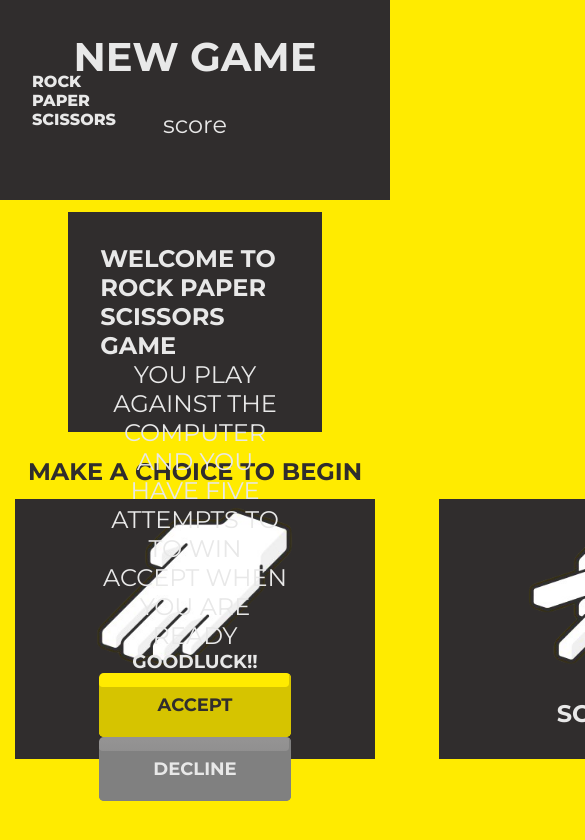
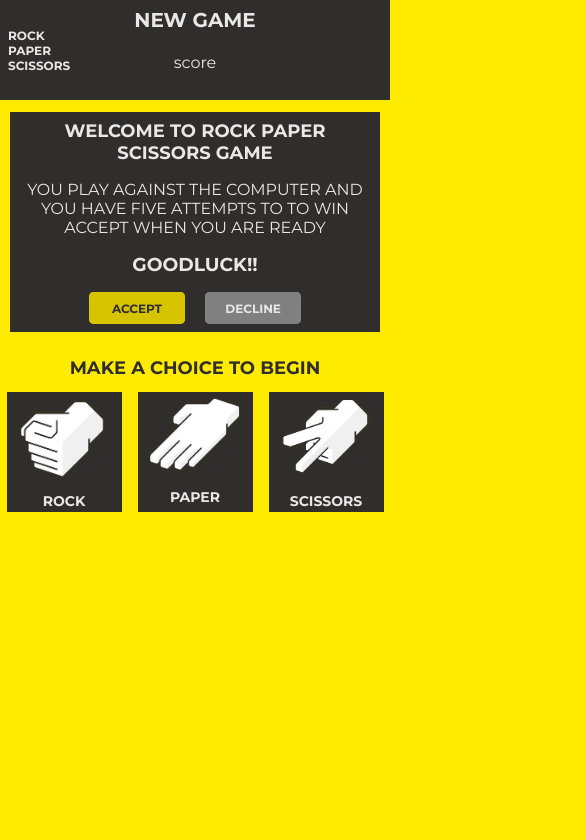
Before and after one commit to BlckTitan/rps_game, a plain HTML site: page index.html in a window 390 px wide. Shown: the top 840 px of the page, 585 px wide, since content can reach past the window. Drawn offline with Linux system fonts and the light colour scheme.

Commit message:
responsiveness for max-width 600px

```diff
--- /dev/null
+++ b/css/responsive.css
@@ -0,0 +1,148 @@
+@import url('./style.css');
+@media screen and (max-width: 540px) {
+    header{
+        width: 100%;
+        height: 100px;
+        display: flex;
+        justify-content: space-between;
+        align-items: center;
+        padding: 0.5rem;
+    }
+    header > div.title{
+        width: 10%;
+        height: 100%;
+    }
+    header > div.miscellaneous{
+        display: hidden;
+    }
+    header > div.title > span{
+        font-size: 12px;
+        font-weight: 600;
+    }
+    header > div.announcement > div.roundDisplay{
+        font-size: 20px;
+        font-weight: 600;
+    }
+    header > div.announcement > div.scoreDisplay{
+        font-size: 16px;
+    }
+    header > div.announcement > div.messageDisplay{
+        font-size: 16px;
+        font-weight: 600;
+    }
+    main > section.stage > div.preGameInfo,
+    main > section.stage > div.postGameInfo{
+        text-align: center;
+        background-color: #302D2D;
+        color: #e8e8e8;
+        width: 95%;
+        height: 220px;
+        position: absolute;
+        padding: 0.5rem;
+        display: flex;
+        flex-direction: column;
+        align-items: center;
+        justify-content: space-between;
+    }
+    main > section.stage > div.preGameInfo > h1,
+    main > section.stage > div.postGameInfo > h1
+    main > section.stage > div.preGameInfo > h3,
+    main > section.stage > div.postGameInfo > h3{
+        font-size: 18px;
+    }
+    main > section.stage > div.preGameInfo > p,
+    main > section.stage > div.postGameInfo > p{
+        text-align: center;
+        font-size: 16px;
+    }
+    main > section.stage > div.preGameInfo > div > button,
+    main > section.stage > div.postGameInfo > button{
+        width: 6rem;
+        height: 2rem;
+        border: none;
+        border-radius: 0.3rem;
+        font-size: 12px;
+        font-weight: bold;
+        margin: 0 0.5rem
+    }
+    main > section.stage > div.preGameInfo > div > button.accept,
+    main > section.stage > div.postGameInfo > button{
+        box-shadow:inset -1px -49px 0px 1px #d6c400;
+        color: #302D2D;
+        background:linear-gradient(to bottom, #FFEB00 5%, #FFEB00 100%);
+    }
+    main > section.stage > div.preGameInfo > div > button.decline{
+        color: #e8e8e8;
+        box-shadow:inset -1px -49px 0px 1px gray;
+        background:linear-gradient(to bottom, rgb(148, 147, 147) 5%, gray 100%);
+
+    }
+    main > section.stage > div.preGameInfo > button:hover{
+        transform: scale(0.9);
+    }
+    main > section.stage > div.game{
+        width: 100%;
+        height: 220px;
+        display: flex;
+        justify-content: center;
+        align-items: center;
+    }
+    main > section.stage > div.game > figure{
+        display: flex;
+        flex-direction: column;
+        justify-content: space-between;
+        align-items: center;
+        width: 125px;
+        height: 100px;
+        margin: 0 4rem;
+    }
+    main > section.stage > div.game > figure > img{
+        width: 120px;
+        max-height: 100px;
+        object-fit: cover;
+    }
+    main > section.stage > div.game > figure > figcaption{
+        color: #302D2D;
+        font-weight: 600;
+        font-size: 12px;
+        width: 100%;
+        height: 3rem;
+        text-align: center;
+    }
+    main > section.options{
+        width: 100%;
+        height: 200px;
+        display: flex;
+        flex-direction: column;
+        align-items: center;
+    }
+    main > section.options > h2{
+        font-size: 18px;
+    }
+    main > section.options > div{
+        display: flex;
+        justify-content: center;
+    }
+    main > section.options > div > figure{
+        display: flex;
+        flex-direction: column;
+        align-items: center;
+        width: 115px;
+        height: 120px;
+        background-color:#302D2D;
+        margin: 0 0.5rem;
+    }
+    main > section.options > div > figure:hover{
+        transform: scale(0.9);
+    }
+    main > section.options > div > figure > img{
+        width: 100px;
+        height: 100px;
+        object-fit: cover;
+    }
+    main > section.options > div > figure > figcaption{
+        font-size: 14px;
+        font-weight: 600;
+        height: 1.5rem;
+    }
+}
--- a/css/style.css
+++ b/css/style.css
@@ -1,3 +1,4 @@
+@import url('./responsive.css');
 *{
     margin: 0;
     padding: 0;
--- a/index.html
+++ b/index.html
@@ -6,14 +6,13 @@
     <meta name="viewport" content="width=device-width, initial-scale=1.0">
     <title>Rock Paper Scissors</title>
     <script src="./script/script.js" defer></script>
-    <script src="./script/store.js" defer></script>
     <link rel="preconnect" href="https://fonts.googleapis.com">
 <link rel="preconnect" href="https://fonts.gstatic.com" crossorigin>
 <link
     href="https://fonts.googleapis.com/css2?family=Caveat:wght@400;500;700&family=Kalam:wght@300;400;700&family=Montserrat:wght@100;200;400;500;700;800&family=Raleway:ital,wght@0,100;0,200;0,300;0,400;0,600;0,700;0,800;0,900;1,400;1,500&family=Roboto:ital,wght@0,100;0,300;0,400;0,500;0,700;0,900;1,300;1,400;1,500&family=Satisfy&display=swap"
     rel="stylesheet"
 >
-<link rel="stylesheet" href="./css/style.css">
+<link rel="stylesheet" href="./css/responsive.css">
 </head>
 <body>
     <header>
```
